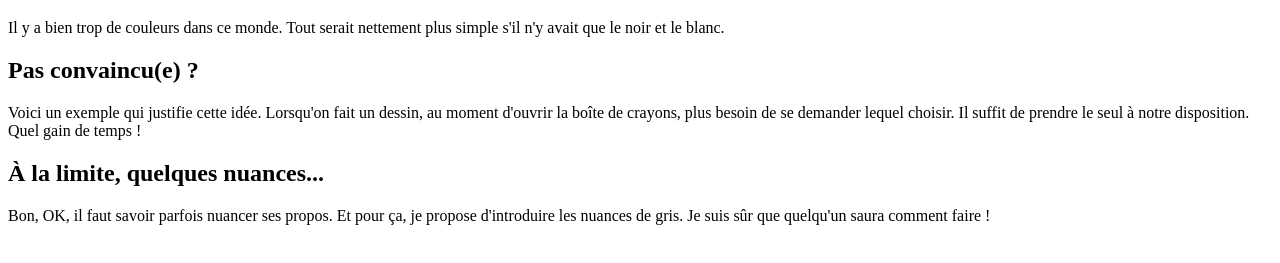
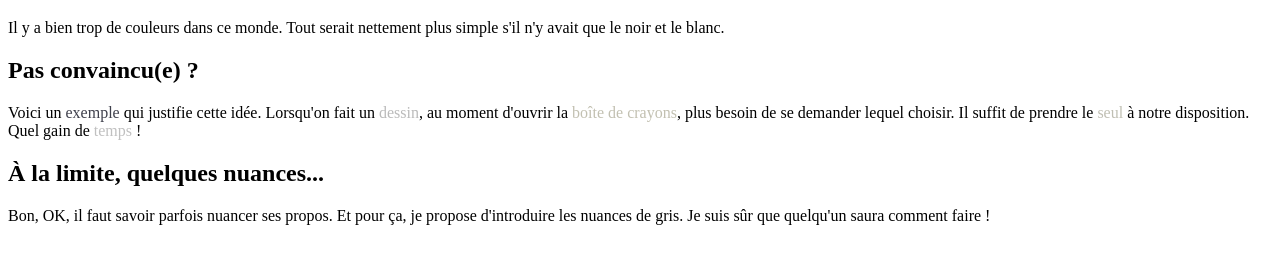
Before and after one commit to wichigo/activite-2, a plain HTML site: page index.html in a window 1280 px wide. Shown: the part 61-324 px from the top of the page. Drawn offline with Linux system fonts and the light colour scheme.

Commit message:
Je mets des nuances de gris pour apport un peu de couleur

```diff
--- a/index.html
+++ b/index.html
@@ -4,13 +4,14 @@
         <meta charset="UTF-8" />
         <meta name="viewport" content="width=device-width" />
         <title>Ma super page rétro</title>
+        <link rel="stylesheet" href="style.css">
     </head>
     <body>
         <h1>Trop de couleurs !</h1>
         <p>Il y a bien trop de couleurs dans ce monde. Tout serait nettement plus simple s'il n'y avait que le noir et le blanc.</p>
 
         <h2>Pas convaincu(e) ?</h2>
-        <p>Voici un exemple qui justifie cette idée. Lorsqu'on fait un dessin, au moment d'ouvrir la boîte de crayons, plus besoin de se demander lequel choisir. Il suffit de prendre le seul à notre disposition. Quel gain de temps !</p>
+        <p>Voici un <span class="gris_1">exemple</span> qui justifie cette idée. Lorsqu'on fait un <span class="gris_2">dessin</span>, au moment d'ouvrir la <span class="gris_3">boîte de crayons</span>, plus besoin de se demander lequel choisir. Il suffit de prendre le <span class="gris_4">seul</span> à notre disposition. Quel gain de <span class="gris_5">temps</span> !</p>
 
         <h2>À la limite, quelques nuances...</h2>
         <p>Bon, OK, il faut savoir parfois nuancer ses propos. Et pour ça, je propose d'introduire les nuances de gris. Je suis sûr que quelqu'un saura comment faire !</p>
--- /dev/null
+++ b/style.css
@@ -0,0 +1,15 @@
+.gris_1{
+    color: #3f404c;
+}
+.gris_2{
+    color: #bababa;
+}
+.gris_3{
+    color: #c2c0b1;
+}
+.gris_4{
+    color: #c0bfb3;
+}
+.gris_5{
+    color: #c0c0c0;
+}
```
